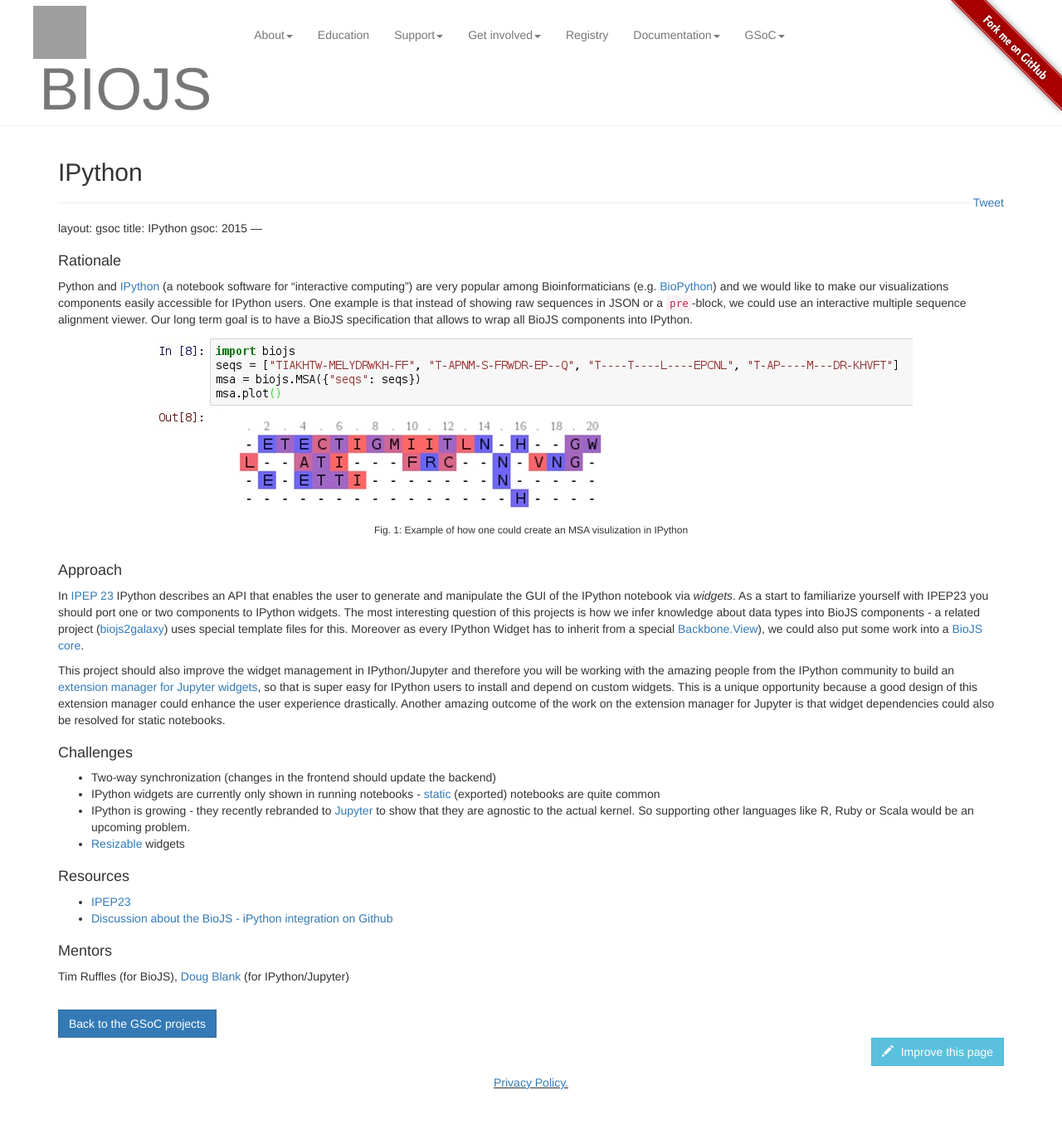
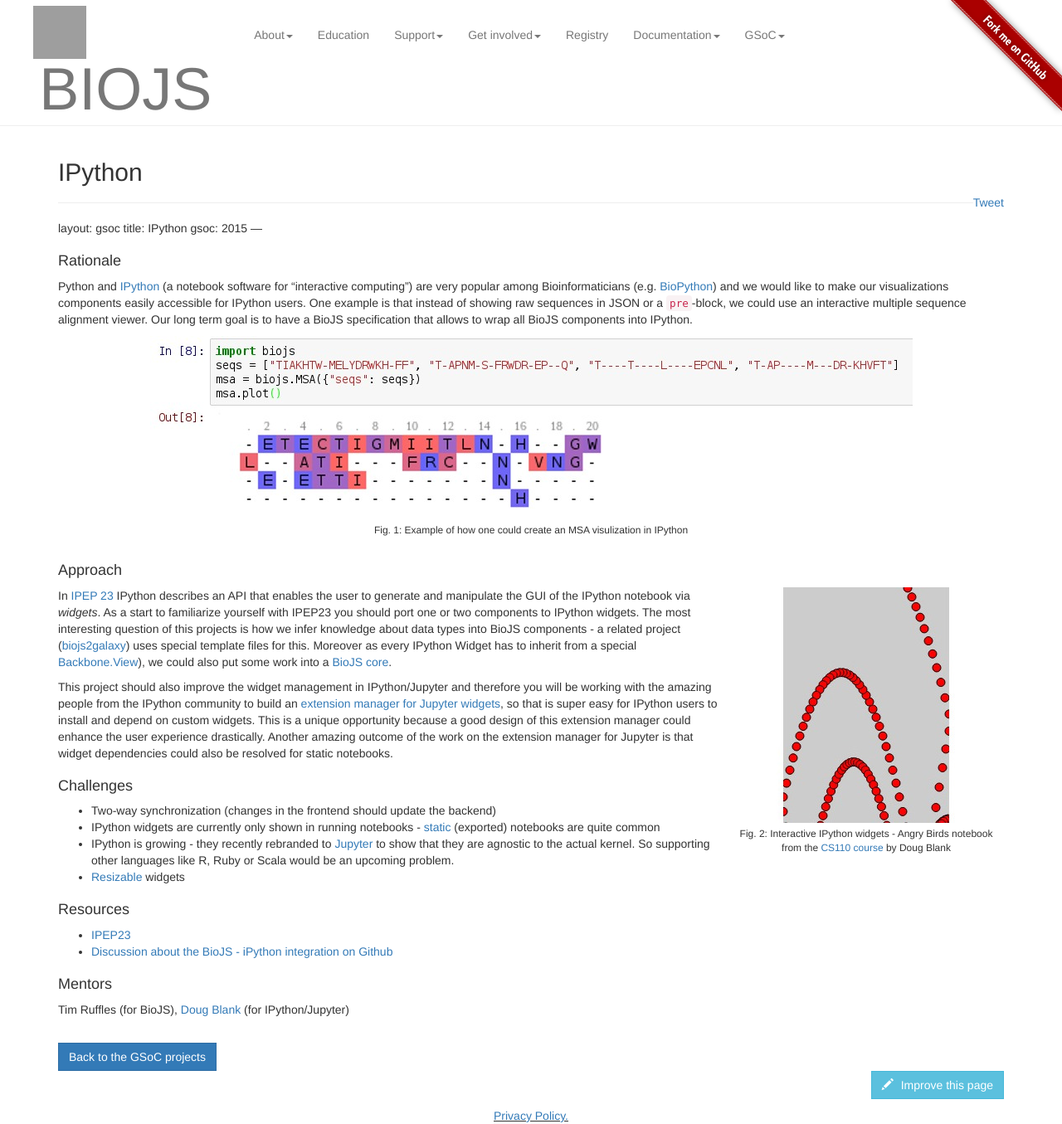
Before and after one commit to biojs/biojs.net, a Jekyll site: the page built from gsoc/2015/projects/ipython.md, in a window 1280 px wide. Shown: the whole page at 83% size. Built offline with Jekyll 4.4.1, drawn with Linux system fonts in a browser that asks for light colours; nearby versions of some CDN libraries; comment, search, counter and statistics services are not loaded; before the commit the page ends 1315 px from its top, so only the background shows below that; grey boxes are pictures that could not be loaded.

Commit message:
updated ipython notebook with angry birds notebook

```diff
--- a/gsoc/2015/projects/ipython.md
+++ b/gsoc/2015/projects/ipython.md
@@ -14,6 +14,15 @@
 	<img src="{{ site.baseurl }}gsoc/2015/img/msa_ipython.jpg" alt="MSA in IPython" style="max-height: 500px; max-width: 90%">
 	<figcaption>Fig. 1: Example of how one could create an MSA visulization in IPython</figcaption>
 </figure>
+
+
+<figure style="float: right; max-height: 500px; max-width: 30%; padding-top: 50px;padding-left:10px">
+	<a href="http://jupyter.cs.brynmawr.edu/hub/dblank/public/CS110%20Intro%20to%20Computing/2015/Lectures/Bouncing%20Ball%20to%20Angry%20Birds.ipynb#Angry-Birds">
+	<img src="{{ site.baseurl }}gsoc/2015/img/ipython_angry_birds.jpg" alt="MSA in IPython">
+	</a>
+	<figcaption>Fig. 2: Interactive IPython widgets - Angry Birds notebook from the <a href="http://jupyter.cs.brynmawr.edu/hub/dblank/public/CS110%20Intro%20to%20Computing/2015/Lectures/Bouncing%20Ball%20to%20Angry%20Birds.ipynb">CS110 course</a> by Doug Blank</figcaption>
+</figure>
+
 
 
 
```
Also changed, not shown: gsoc/2015/img/ipython_angry_birds.jpg (added).
